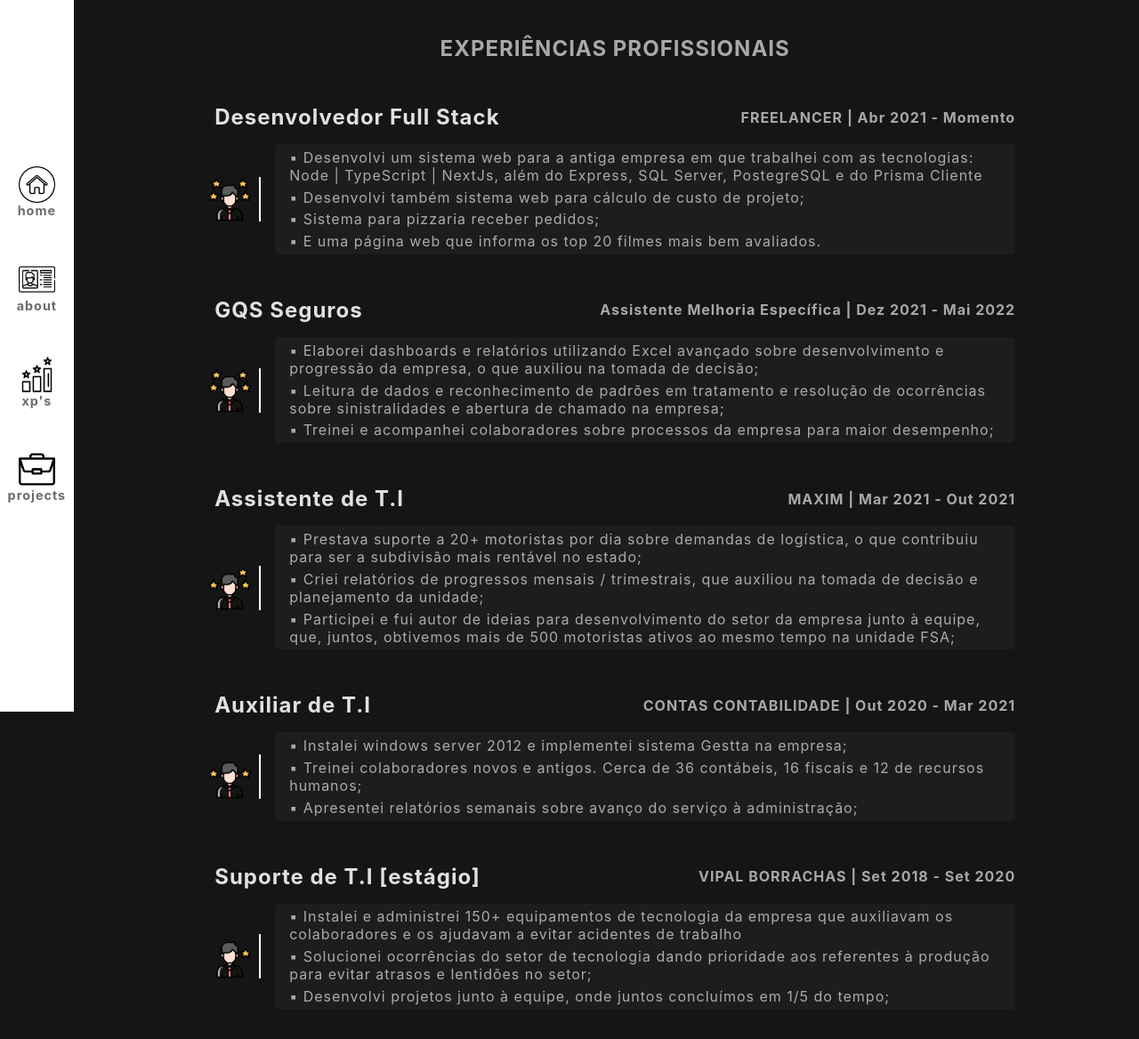
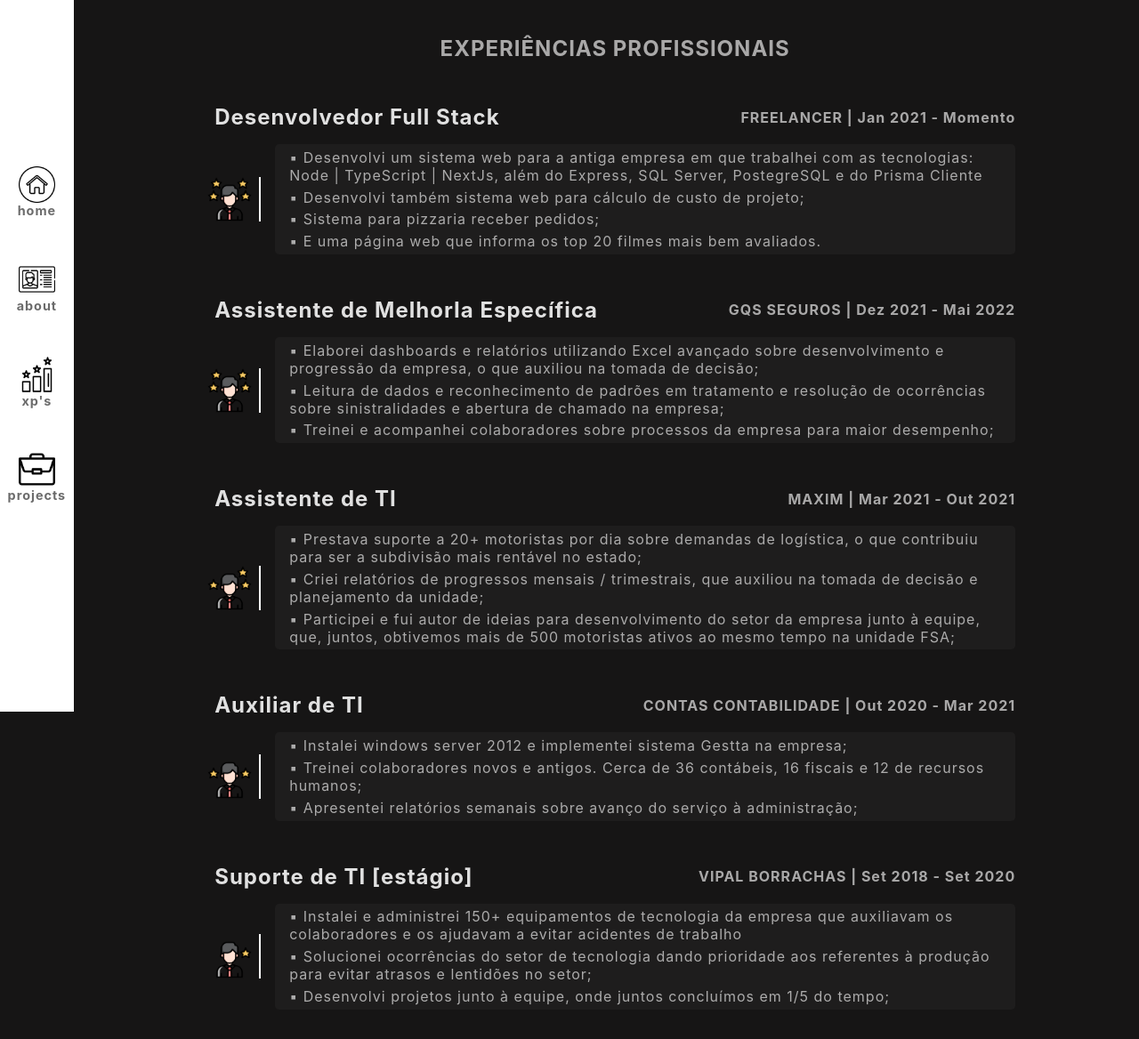
Before and after one commit to ThayllanVivas/thayllanvivas.github.io, a React (Vite) app: page /experience in a window 1280 px wide. Shown: the top 1168 px of the page at 89% size. Built offline with nearby package versions, Linux system fonts and the light colour scheme.

Commit message:
bugs_on_experience_page_fixed

```diff
--- a/src/pages/experience/index.tsx
+++ b/src/pages/experience/index.tsx
@@ -15,7 +15,7 @@ export default function Experience(){
                 <div className={styles.experience_container}>
                     <div className={styles.experience_info}>
                         <p className={styles.title_experience}>Desenvolvedor Full Stack</p>
-                        <p className={styles.date_experience}>FREELANCER | Abr 2021 - Momento</p>
+                        <p className={styles.date_experience}>FREELANCER | Jan 2021 - Momento</p>
                     </div>
 
                     <div className={styles.experience_detail}>
@@ -43,8 +43,8 @@ export default function Experience(){
 
                 <div className={styles.experience_container}>
                     <div className={styles.experience_info}>
-                        <p className={styles.title_experience}>GQS Seguros</p>
-                        <p className={styles.date_experience}>Assistente Melhoria Específica | Dez 2021 - Mai 2022</p>
+                        <p className={styles.title_experience}>Assistente de MelhorIa Específica</p>
+                        <p className={styles.date_experience}>GQS SEGUROS | Dez 2021 - Mai 2022</p>
                     </div>
 
                     <div className={styles.experience_detail}>
@@ -69,7 +69,7 @@ export default function Experience(){
 
                 <div className={styles.experience_container}>
                     <div className={styles.experience_info}>
-                        <p className={styles.title_experience}>Assistente de T.I</p>
+                        <p className={styles.title_experience}>Assistente de TI</p>
                         <p className={styles.date_experience}>MAXIM | Mar 2021 - Out 2021</p>
                     </div>
 
@@ -101,7 +101,7 @@ export default function Experience(){
 
                 <div className={styles.experience_container}>
                     <div className={styles.experience_info}>
-                        <p className={styles.title_experience}>Auxiliar de T.I</p>
+                        <p className={styles.title_experience}>Auxiliar de TI</p>
                         <p className={styles.date_experience}>CONTAS CONTABILIDADE | Out 2020 - Mar 2021</p>
                     </div>
 
@@ -127,7 +127,7 @@ export default function Experience(){
 
                 <div className={styles.experience_container}>
                     <div className={styles.experience_info}>
-                        <p className={styles.title_experience}>Suporte de T.I [estágio]</p>
+                        <p className={styles.title_experience}>Suporte de TI [estágio]</p>
                         <p className={styles.date_experience}>VIPAL BORRACHAS | Set 2018 - Set 2020</p>
                     </div>
 
--- a/src/styles/About.module.scss
+++ b/src/styles/About.module.scss
@@ -14,7 +14,7 @@ main#ABOUT {
         align-items: center;
 
         #img {
-            max-width: 30%;
+            // width: 20%;
             // margin-left: 4vw;
             margin-right: 3rem;
 
@@ -24,7 +24,7 @@ main#ABOUT {
         }
 
         #apresentation{
-            max-width: 50%;
+            width: 50%;
             color: rgba(255, 255, 255, 0.527);
             display: flex;
             flex-direction: column;
```
